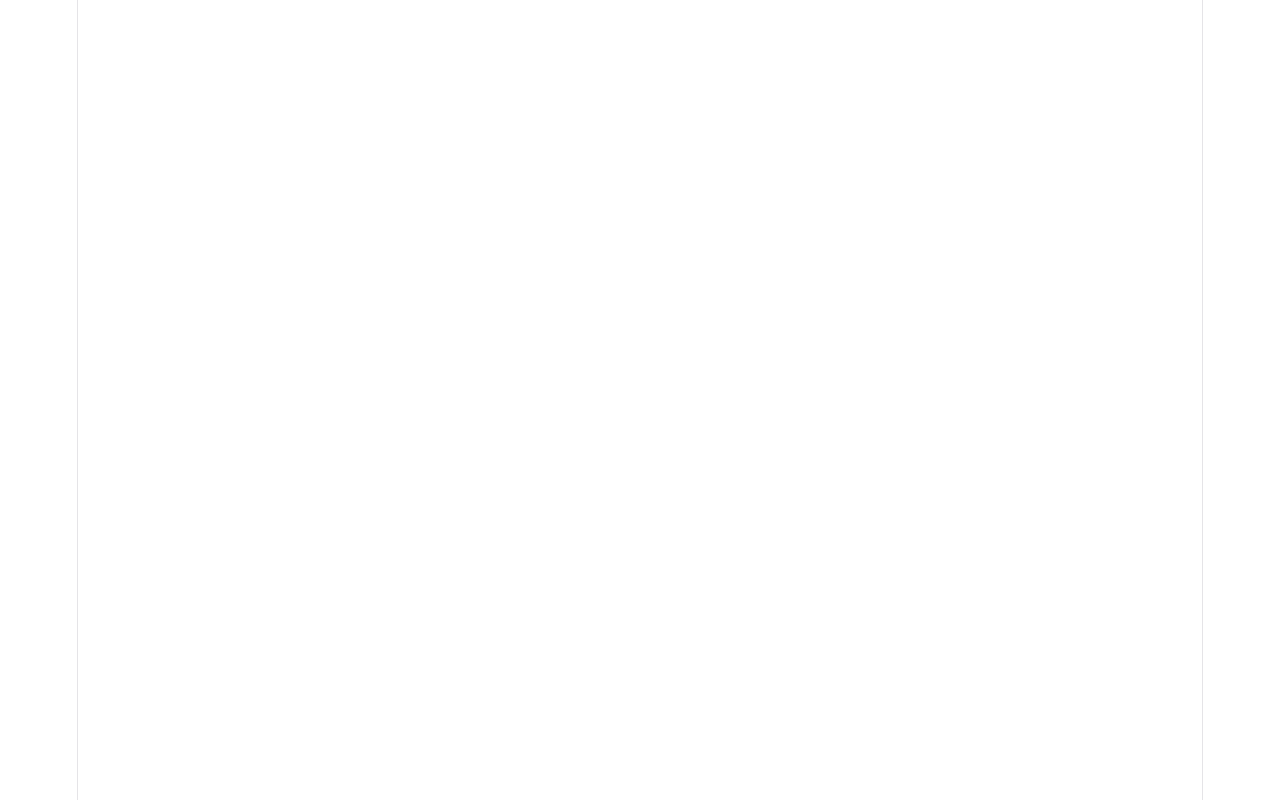
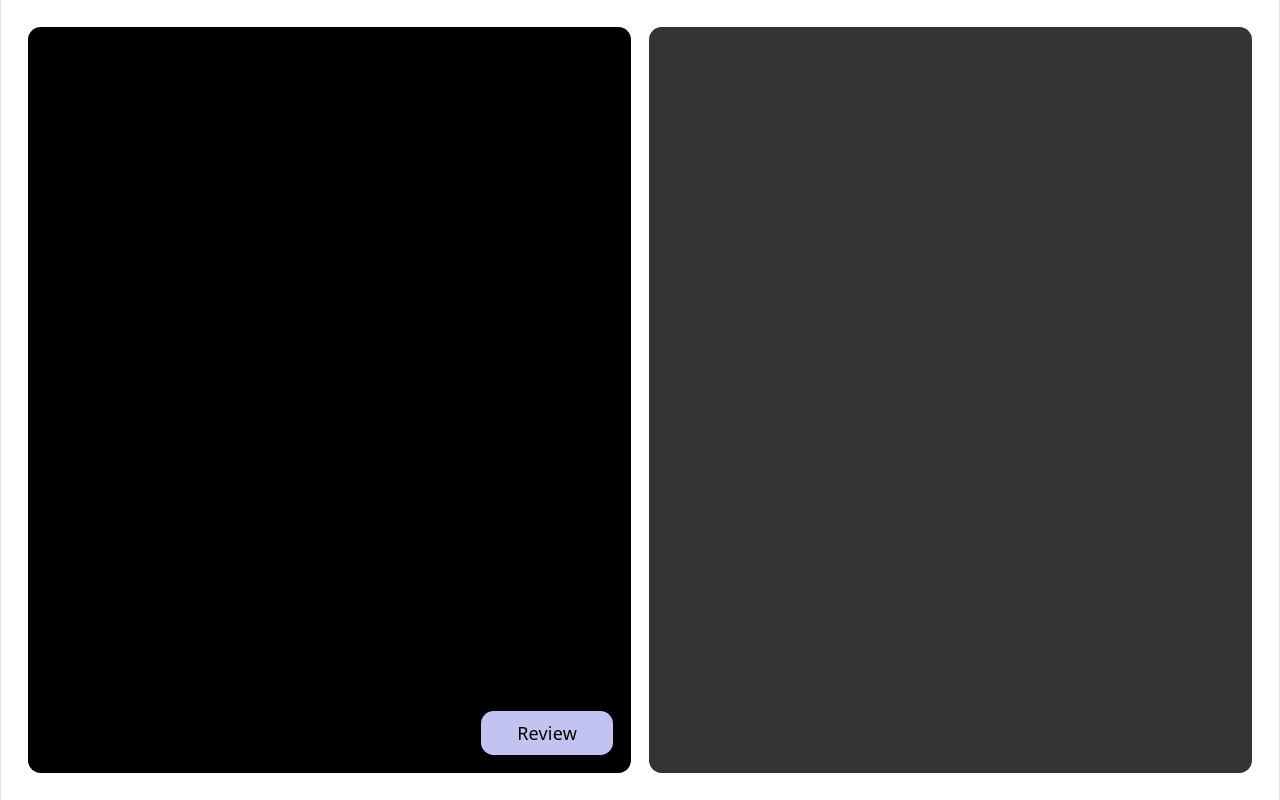
Before and after one commit to AnuragP108/ORION-AI-AI-Powered-Code-Reviewer, a React app in the folder FrontEnd/: page / in a window 1280 px wide. Built offline with nearby package versions, Linux system fonts and the light colour scheme; the HTML template or start-up script is replaced by a standard one.

Commit message:
Built Frontend

```diff
--- a/FrontEnd/package.json
+++ b/FrontEnd/package.json
@@ -10,6 +10,7 @@
     "preview": "vite preview"
   },
   "dependencies": {
+    "prismjs": "^1.30.0",
     "react": "^19.2.5",
     "react-dom": "^19.2.5"
   },
--- a/FrontEnd/src/App.css
+++ b/FrontEnd/src/App.css
@@ -5,7 +5,40 @@
 }
 
 html,
-body {
+body,
+#root {
   height: 100%;
   width: 100%;
 }
+main{
+  height: 100%;
+  width:100%;
+  padding:1.5rem;
+  display:flex;
+  gap:1rem;
+}
+main .left,
+main .right{
+height:100%;
+flex-basis:50%;
+border-radius: 0.7rem;
+}
+main .left{
+background-color: black;
+position:relative;
+}
+main .left .review{
+  position:absolute;
+  bottom: 1rem;
+  right: 1rem;
+  background-color: rgb(195, 195, 241);
+  color: black;
+  padding: 0.5rem 2rem;
+  font-weight: 500;
+  cursor: pointer;
+  user-select: none;
+  border-radius: 0.7rem;
+}
+main .right{
+  background-color: #343434;
+}
--- a/FrontEnd/src/App.jsx
+++ b/FrontEnd/src/App.jsx
@@ -12,7 +12,7 @@ function App() {
     <main>
       <div className="left">
         <div className="code"></div>
-        <div className="review"></div>
+        <div className="review">Review</div>
       </div>
       <div className="right">
 
```
Also changed, not shown: 1 other file (tests, documents, lock files or other folders).
